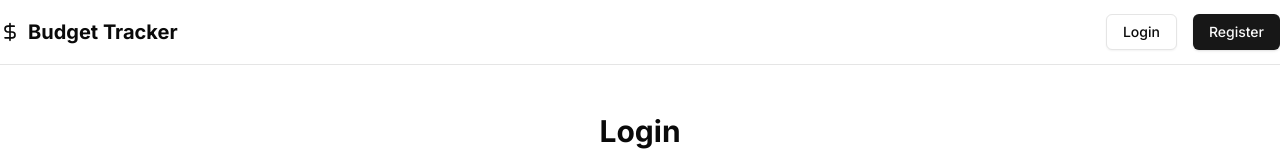
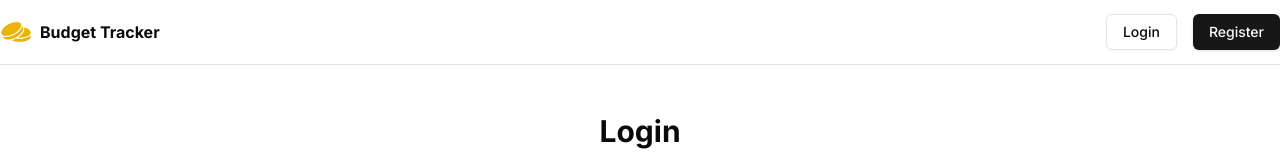
Before and after one commit to Vrutijoshi/expense_management, a Next.js app: page /login in a window 1280 px wide. Shown: the top 160 px of the page. Built offline with nearby package versions, Linux system fonts and the light colour scheme; no server answers.

Commit message:
Refactor Header component for improved readability and maintainability

```diff
--- a/src/components/layout/header.tsx
+++ b/src/components/layout/header.tsx
@@ -11,7 +11,7 @@ import {
   Plus,
   Sun,
   User,
-  DollarSign
+  // DollarSign
 } from "lucide-react";
 
 import {
@@ -24,6 +24,7 @@ import {
 import { Button } from "@/components/ui/button";
 import { useState, useEffect } from "react";
 import { useTheme } from "next-themes";
+import { GiTwoCoins } from "react-icons/gi"; // From Game Icons
 
 export function Header() {
   const { data: session } = useSession();
@@ -39,8 +40,9 @@ export function Header() {
     <header className="border-b">
       <div className="container flex h-16 items-center justify-between">
         <div className="flex items-center gap-4">
-          <Link href="/dashboard" className="flex items-center gap-2 font-bold text-xl">
-            <DollarSign className="h-5 w-5" />
+          <Link href="/dashboard" className="flex items-center gap-2 font-bold text-l">
+            {/* <DollarSign className="h-5 w-5" /> */}
+            <GiTwoCoins className="text-yellow-500 h-8 w-8" />
             Budget Tracker
           </Link>
         </div>
@@ -48,14 +50,14 @@ export function Header() {
         <div className="flex items-center gap-4">
           {session ? (
             <>
-              <Button variant="outline" size="icon" className="hidden md:flex" onClick={() => setTheme(theme === "dark" ? "light" : "dark")}>
+              {/* <Button variant="outline" size="icon" className="hidden md:flex" onClick={() => setTheme(theme === "dark" ? "light" : "dark")}>
                 {mounted && theme === "dark" ? (
                   <Sun className="h-5 w-5" />
                 ) : (
                   <Moon className="h-5 w-5" />
                 )}
                 <span className="sr-only">Toggle theme</span>
-              </Button>
+              </Button> */}
 
               <DropdownMenu>
                 <DropdownMenuTrigger asChild>
```
